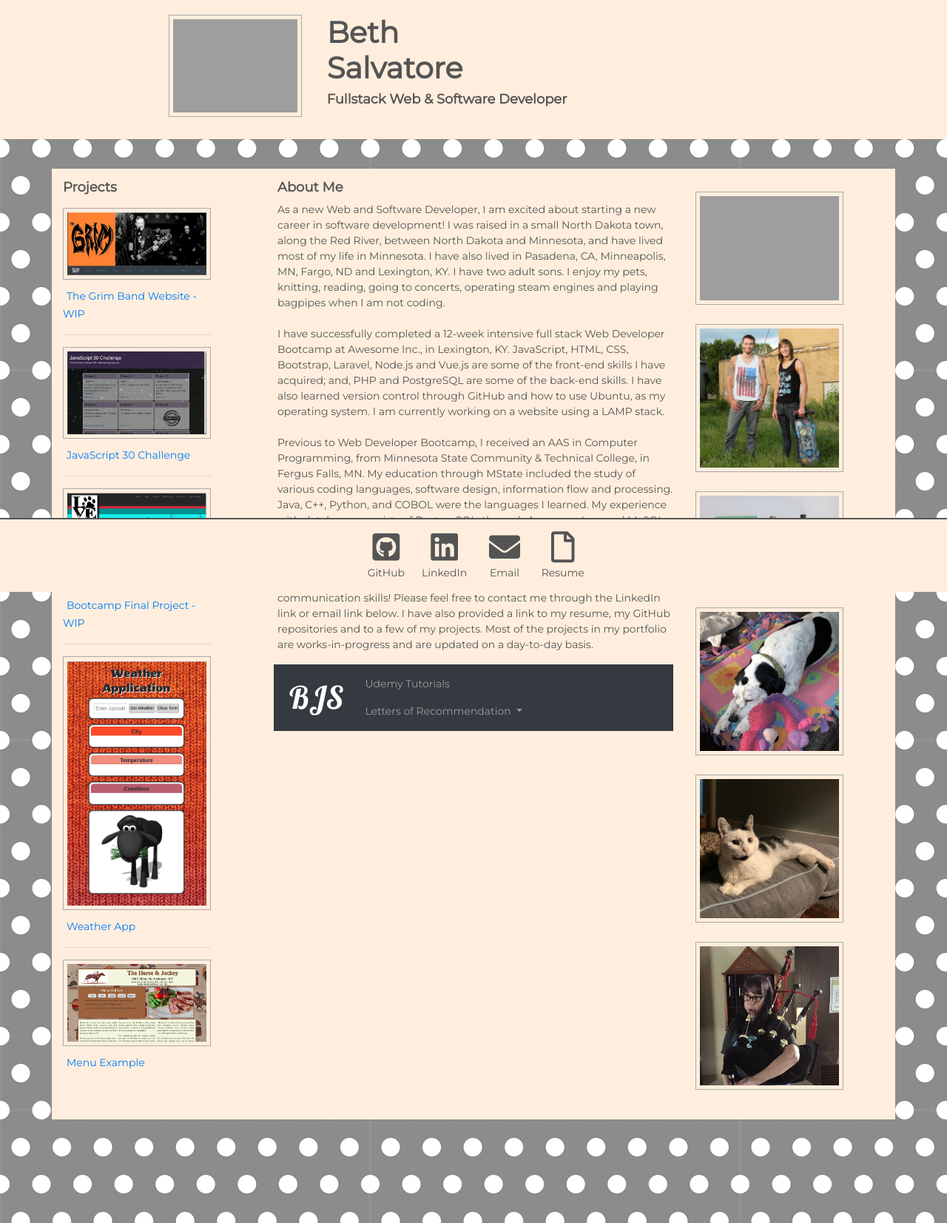
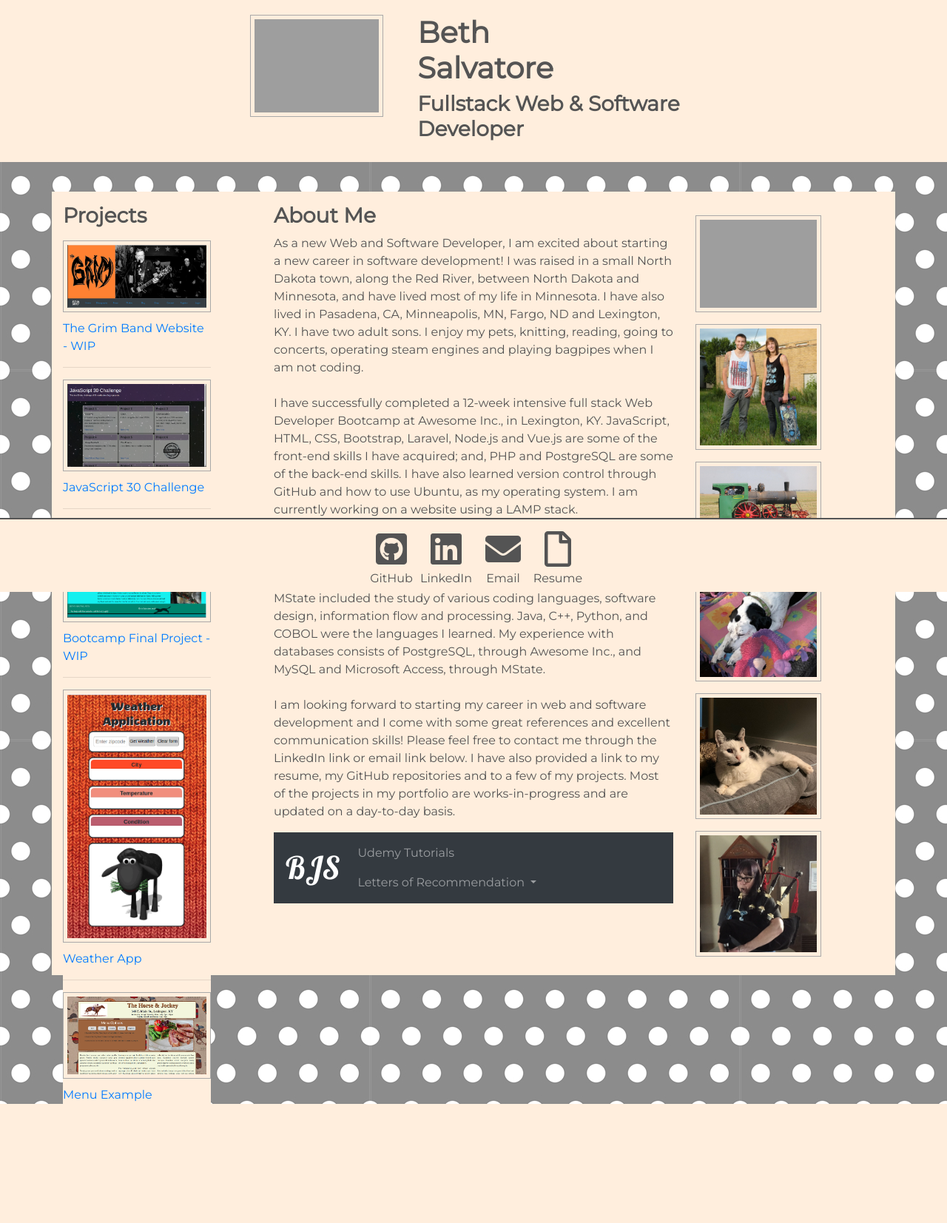
Before and after one commit to BJSalvatore/portfolio, a PHP site: page / in a window 1280 px wide. Shown: the whole page at 74% size. After the commit the page ends 1492 px from the top, so only its background shows below. Run offline with PHP 8.4, Linux system fonts and the light colour scheme; some libraries are stand-ins or nearby versions; grey boxes are pictures that could not be loaded.

Commit message:
bronchitis sucks!

```diff
--- a/app/css/main.css
+++ b/app/css/main.css
@@ -56,30 +56,32 @@ img {
 .img-fluid {
   margin-left: auto;
   margin-right: auto;
-   width: auto;
+   width: 100%;
    height: auto;
    align-self: center;
 }
 
 .sidenav {
   position: absolute;
-  padding-bottom:
-  background-color:#ffeedd;
+  max-width: 100%;
+  background: #ffeedd;
   margin-bottom: 40px;
 }
 
 .main {
   position: relative;
+  max-width: 100%;
 }
 
-#title {
+.title {
   float: left;
 }
 
-#photos.photos {
+#photos img{
   display: block;
-  float: left;
-  margin-left: 0px;
+  max-width: 100%;
+  position: right;
+
 }
 
 li{
@@ -97,7 +99,7 @@ hr {
   margin-top: 40px;
   margin-bottom: 40px;
   padding-top: 15px;
-  padding-bottom: 30px;
+  padding-bottom: 15px;
 
 }
 
@@ -126,18 +128,17 @@ hr {
 }
 
 /* Small devices (landscape phones, 576px and up) */
-@media screen and (min-width: 576px) {
+@media screen and (max-width: 576px) {
 
   .sidenav {
     position: absolute;
-    columns: 1;
   }
 
   .main {
-    columns: 1;
+    position: relative;
   }
 
-  .photos {
+  #photos {
     display: collapse;
   }
 
@@ -154,27 +155,29 @@ hr {
     padding: 3px;
   }
 
-  .navbar {
-    columns: 12;
+
+  .headshot {
+    float: left;
   }
 
  }
 
 /* Medium devices (tablets, 768px and up) */
-@media screen and (min-width: 768px) {
+@media screen and (max-width: 768px) {
 
   .sidenav {
     position: absolute;
   }
 
   .main {
-    padding-left: 10px;
-    columns: 2;
+    position: relative;
+    columns: 3;
   }
 
-  .photos{
+  #photos {
     display: collapse;
-    }
+  }
+
 
     h3 {
       font-size: 18px;
@@ -189,10 +192,14 @@ hr {
       padding: 5px;
     }
 
+    .headshot {
+      float: left;
+    }
+
  }
 
 /* Large devices (desktops, 992px and up) */
-@media screen and (min-width: 992px) {
+@media screen and (max-width: 992px) {
 
   .sidenav {
     position: absolute;
@@ -200,7 +207,6 @@ hr {
 
   .main {
     position: relative;
-    padding-left: 5px;
     columns: 1;
   }
 
@@ -214,10 +220,42 @@ hr {
       padding: 5px;
     }
 
+    .headshot {
+      float: right;
+    }
+
  }
 
-/* Extra large devices (large desktops, 1200px and up) */
-@media screen and (min-width: 1200px) {
+/* ipads */
+ @media screen and (max-width: 1024px) {
+
+     .sidenav {
+       position: absolute;
+     }
+
+     .main {
+       position: relative;
+     }
+
+   .headshot {
+     float: right;
+   }
+  }
 
 
+/* Extra large devices (large desktops, 1200px and up) */
+@media screen and (min-width: 1024px) {
+
+
+    .sidenav {
+      position: absolute;
+    }
+
+    .main {
+      position: relative;
+    }
+
+  .headshot {
+    float: right;
+  }
  }
--- a/app/index.html
+++ b/app/index.html
@@ -15,11 +15,11 @@
 <body class="background">
 	<div class="jumbotron-fluid" style="background-color:#ffeedd;">
 		<div class="row w-100 m-0">
-			<div class="col-lg-2 offset-lg-2 col-md-3 offset-md-3">
-					<img id="headshot" src="images/headshot.png" class="img-fluid float-center" style="max-width: 180px; height: auto;"/>
+			<div class="col-lg-3 offset-lg-2">
+					<img src="images/headshot.png" class="headshot img-fluid ml-3" style="max-width: 180px; height: auto;"/>
 			</div>
-			<div class="col-md-4">
-				<div id="title" class="title">
+			<div class="col-lg-4">
+				<div id="title" class="title pl-3">
 					<h1>Beth<br>Salvatore</h1>
 					<h3>Fullstack Web & Software Developer</h3>
 				</div>
@@ -28,9 +28,10 @@
 		</div>
 	</div>
 
-<div class="container">
+<div class="container pt-3">
 	<div class="row">
-			<div class="col-lg-3 col-md-3 col-sm-2 justify-content-start">
+			<div class="col-lg-3 col-md-3 col-sm-3 justify-content-start">
+			<!-- <div class="col-lg-3 col-md-6 col-sm-2 justify-content-start"> -->
 				<div id="sidenav" class="sidenav" style="min-width: 120px; max-width: 200px;">
 					<div class="header"><h3>Projects</h3></div>
 					<img class="img-fluid mt-2" src="images/Grim-Site.png"/>
@@ -49,9 +50,9 @@
 					<a href="https://beth-menu.herokuapp.com/">Menu Example</a>
 				</div>
 			</div>
-
-			<div class="col-lg-6 col-md-6 col-sm-4 justify-content-center">
-				<div class="main d-flex flex-column">
+			<div class="col-lg-6 col-md-6 col-sm-6 justify-content-center">
+			<!-- <div class="col-lg-6 col-md-12 col-sm-4 justify-content-center"> -->
+				<div class="main d-flex flex-column pl-0">
 						<h3>About Me</h3>
 						<p>As a new Web and Software Developer, I am excited about starting a new career in software development! I was raised in a small North Dakota town, along the Red River, between North Dakota and
 							Minnesota, and have lived most of my life in Minnesota. I have also lived in Pasadena, CA, Minneapolis, MN, Fargo, ND and Lexington, KY. I have two adult sons. I enjoy my pets, knitting, reading, going to concerts, operating steam engines
@@ -91,16 +92,16 @@
 					  </ul>
 					</nav>
 				</div>
-
-			<div class="col-lg-3 col-md-3 col-sm-2">
-				<div id="photos" class="photos data-toggle-collapse d-none d-sm-block d-none d-md-block d-none d-lg-block" style="min-width: 120px; max-width: 200px;">
+			<div id="photos" class="data-toggle-collapse col-lg-3 col-md-3 col-sm-3" style="min-width: 120px; max-width: 200px;">
+			<!-- <div class="col-lg-3 col-md-6 col-sm-2"> -->
+				<!-- <div class="photos  d-none d-sm-block d-none d-md-block d-none d-lg-block d-xl-block" > -->
 					<img class="img-fluid mt-3" src="images/Beth_2.png"/>
 					<img class="img-fluid mt-3" src="images/Boys3.jpg"/>
 					<img class="img-fluid mt-3" src="images/Avery.jpg"/>
 					<img class="img-fluid mt-3" src="images/Ellie.jpg"/>
 					<img class="img-fluid mt-3" src="images/Piccolo.jpg"/>
 					<img class="img-fluid mt-3" src="images/bagpipes.jpg"/>
-				</div>
+				<!-- </div> -->
 			</div>
 
 	</div>
--- a/package.json
+++ b/package.json
@@ -21,7 +21,7 @@
     "run-sequence": "^2.2.1"
   },
   "dependencies": {
-    "express": "^4.16.3"
+    "express": "^4.17.1"
   },
   "repository": {
     "type": "git",
```
Also changed, not shown: dist/css/main.css (+52 -21 lines), dist/index.html (+14 -13 lines), package-lock.json.
